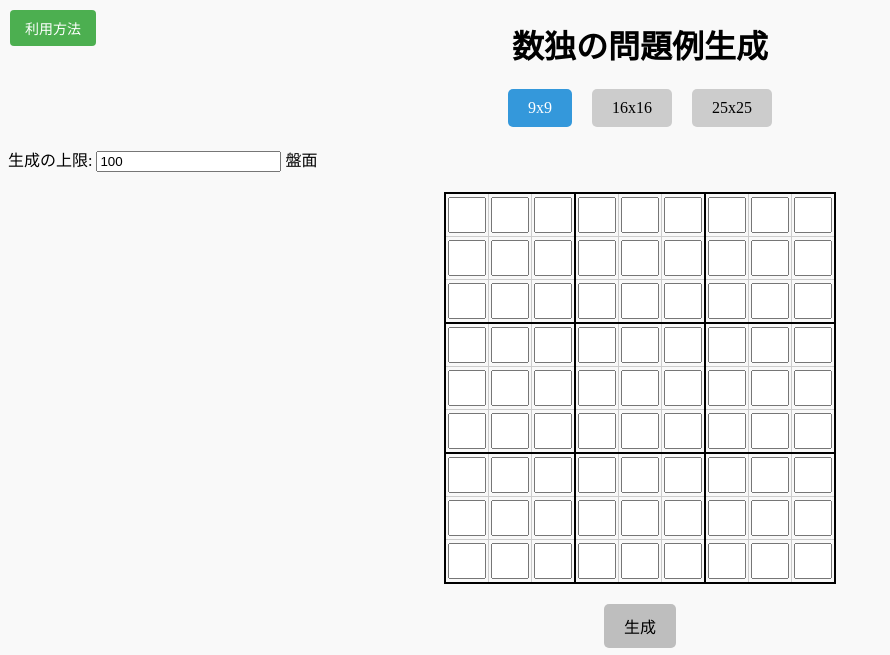
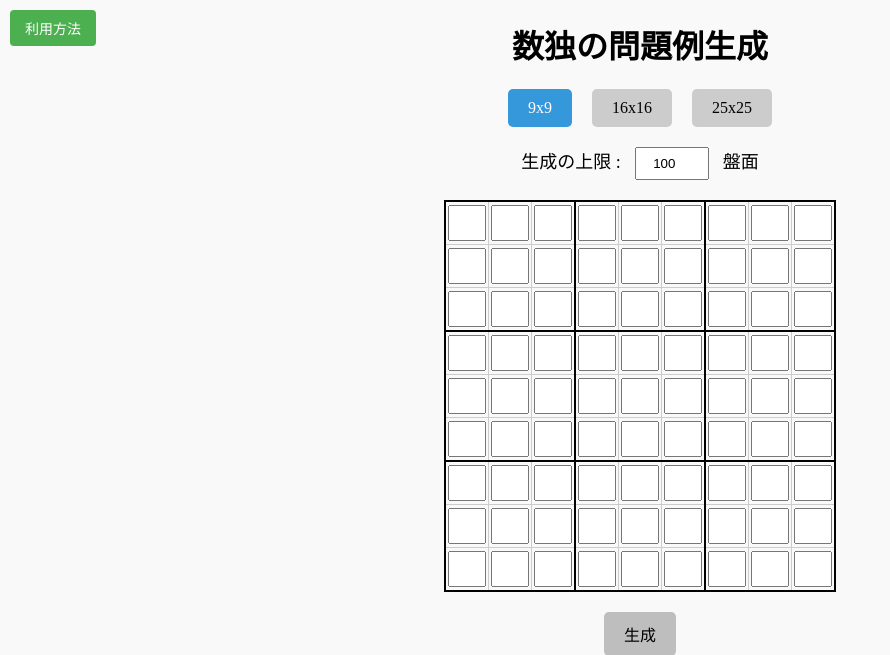
Before and after one commit to axz369/sudokuGenerationApp, a Flask app: page / in a window 1280 px wide. Shown: the top 655 px of the page, without its empty margins (0-890 px from the left). Run offline with Flask 3, Linux system fonts and the light colour scheme.

Commit message:
[add] 上限盤面数formデザイン

```diff
--- a/templates/index.html
+++ b/templates/index.html
@@ -152,6 +152,25 @@
       .guide-button:hover {
         background-color: #45a049;
       }
+
+       /* 生成上限フォームのスタイル追加 */
+       .limit-form {
+        text-align: center;
+        margin: 15px auto;
+      }
+
+      .limit-form label {
+        font-size: 18px;
+      }
+
+      .limit-form input[type="number"] {
+        width: 60px;
+        height: 25px;
+        text-align: center;
+        margin: 0 10px;
+        padding: 2px 5px;
+      }
+
     </style>
   </head>
   <body class="tab-9x9">
@@ -177,8 +196,8 @@
       </div>
     </div>
 
-    <form>
-      <label for="limit">生成の上限:</label>
+    <form class="limit-form">
+      <label for="limit">生成の上限 :</label>
       <input type="number" id="limit" name="limit" value="100" min="1" step="1" required>
       <label for="limit">盤面</label>
     </form>
```
